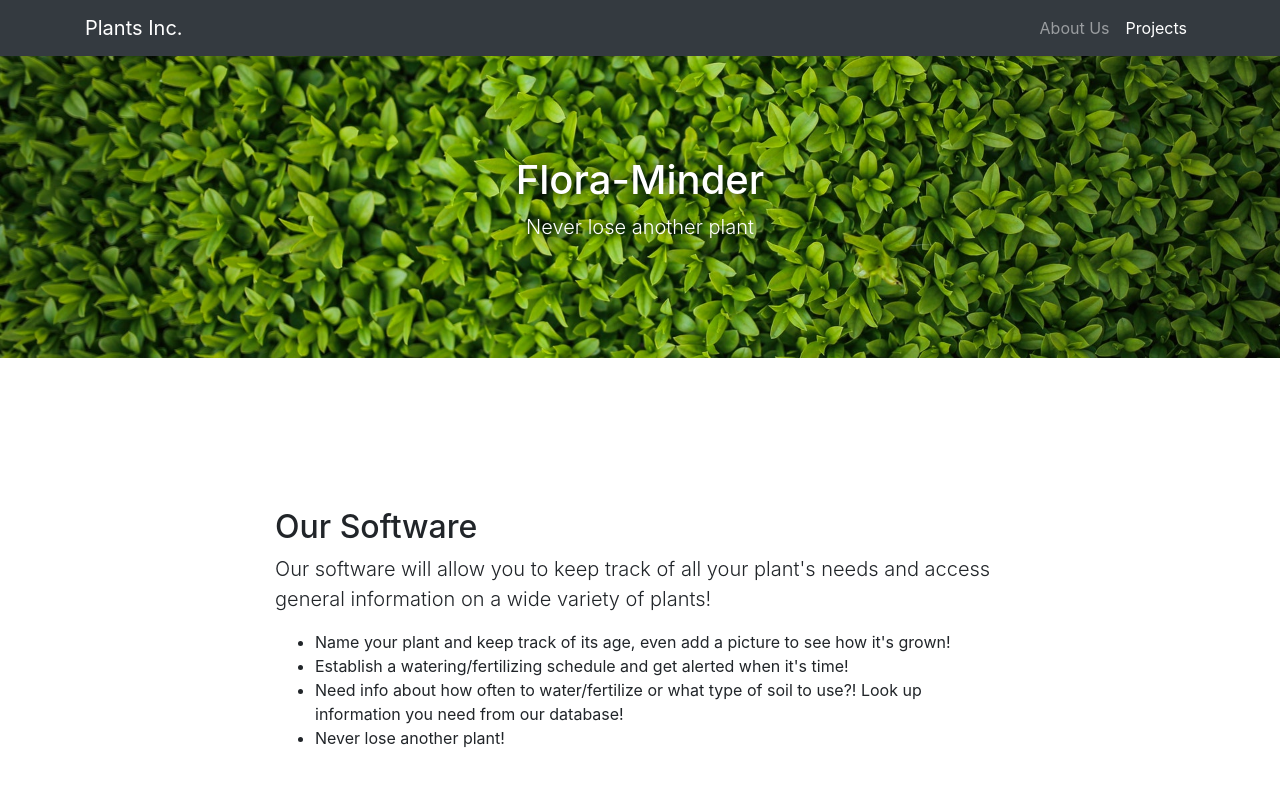
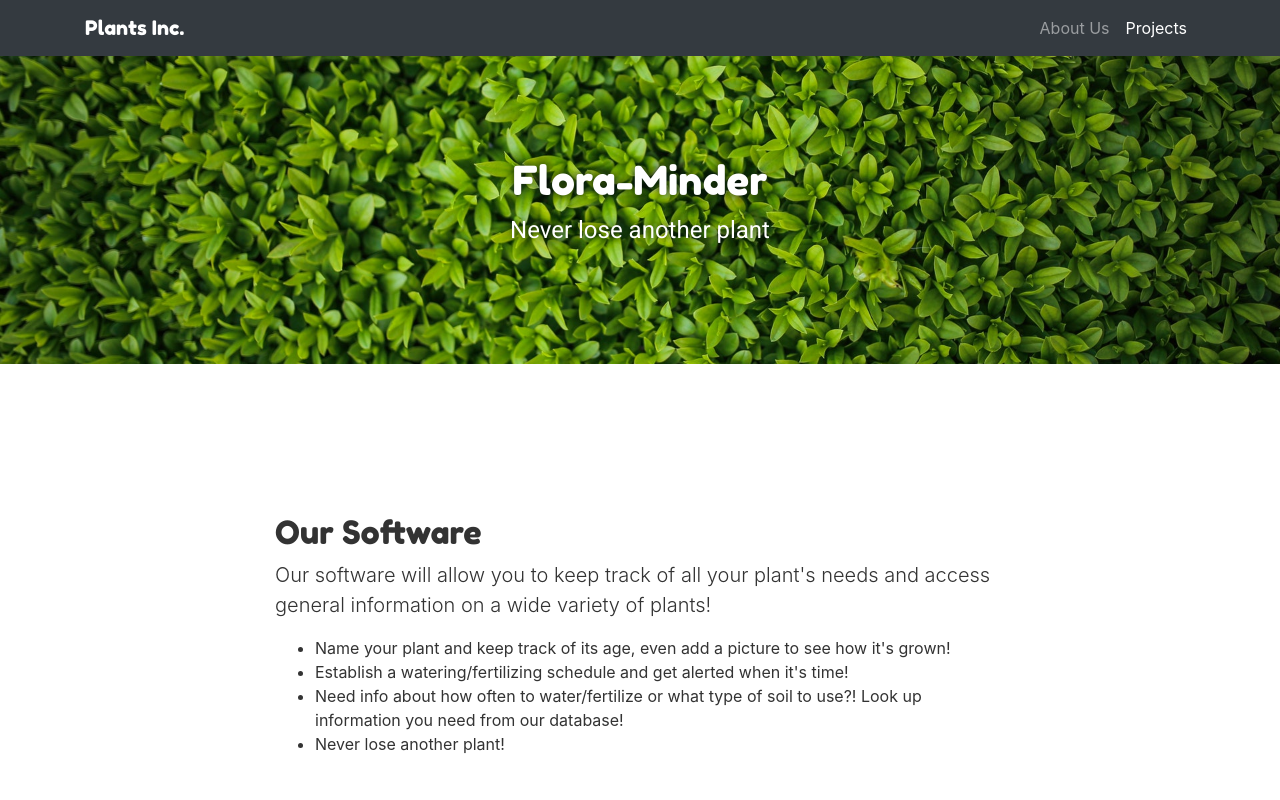
Before and after one commit to nelanab/planttracker, a website with bundled scripts: page index.html in a window 1280 px wide. Shown: the top 800 px of the page. Built offline with nearby package versions, Linux system fonts and the light colour scheme.

Commit message:
making changes to font styling

```diff
--- a/css/scrolling-nav.css
+++ b/css/scrolling-nav.css
@@ -9,6 +9,18 @@ header {
 
 section {
   padding: 150px 0;
+}
+
+.bg-primary h1, .navbar-brand, h2{
+  font-family: 'Fredoka One';
+}
+
+.bg-dark{
+  background-color: #333333!important;
+}
+
+h1{
+  font-size: 4em;
 }
 
 .navbar-dark .navbar-brand{
@@ -31,6 +43,16 @@ section {
   text-shadow: 0 0 8px rgb(5, 20, 11);
 }
 
+.bg-primary p{
+  font-size: 1.5em;
+  font-family: 'Roboto';
+}
+
+body{
+  font-family: 'Roboto';
+  color: #333333!important;
+}
+
 .bg-primary{
   background-image: url("../images/green_leaves.jpg");
   background-size: 100%;
--- a/index.html
+++ b/index.html
@@ -15,6 +15,7 @@
 
   <!-- Custom styles for this template -->
   <link href="css/scrolling-nav.css" rel="stylesheet">
+  <link href="https://fonts.googleapis.com/css?family=Fredoka+One|Roboto&display=swap" rel="stylesheet">
 
 </head>
 
```
